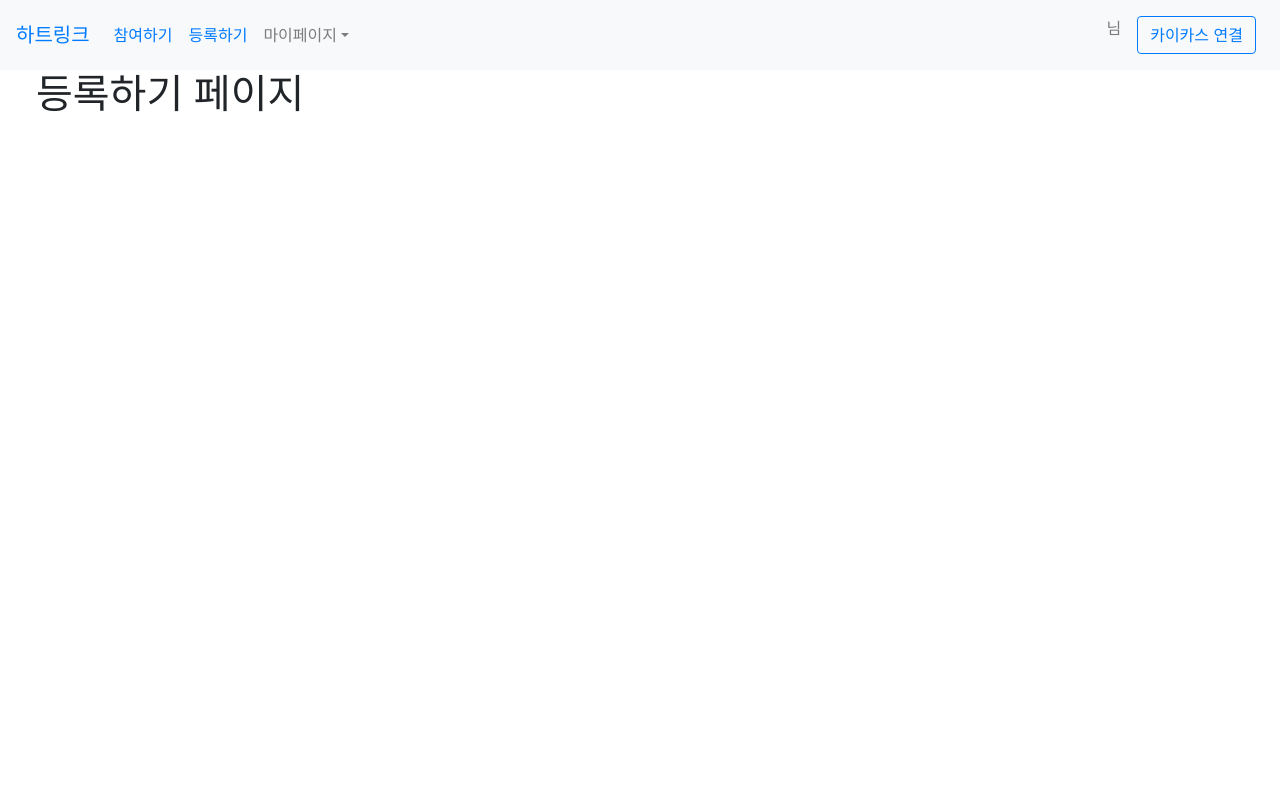
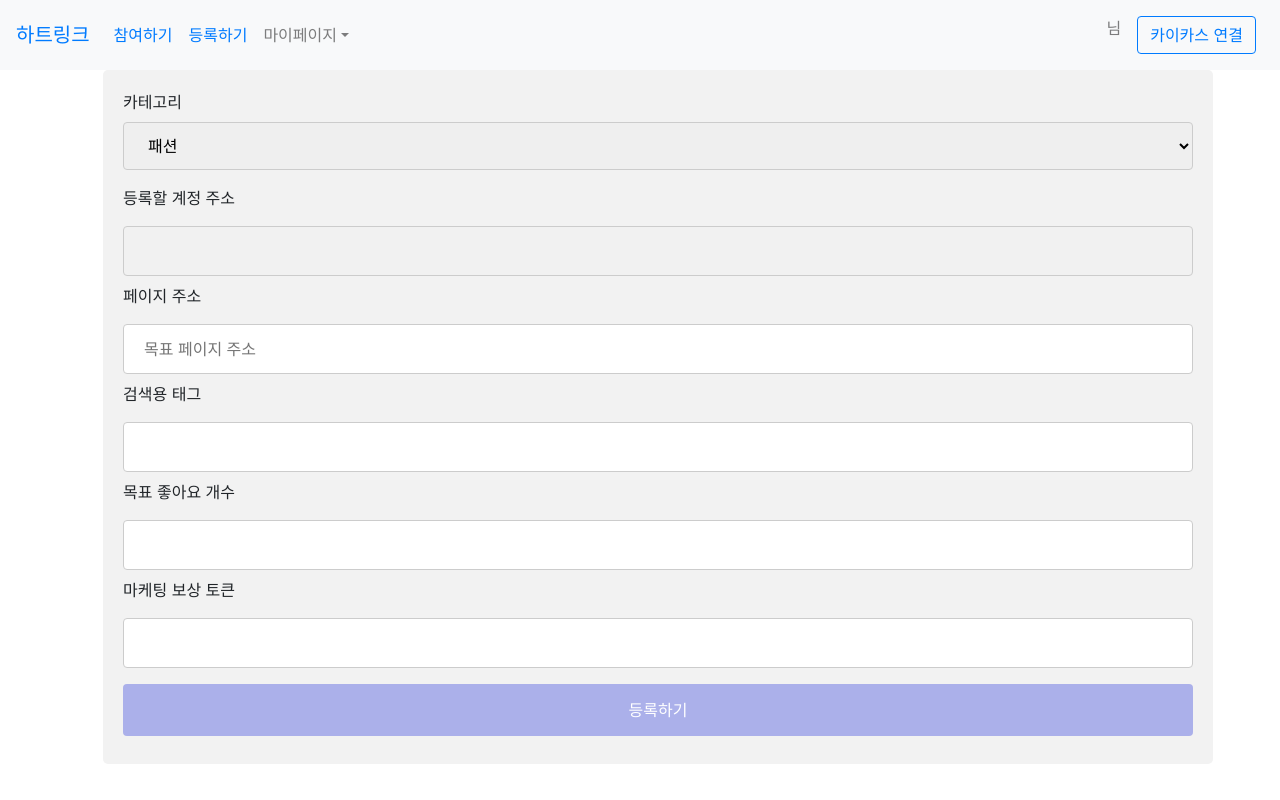
Before and after one commit to hammer-kaytn/front_poc, a React (Create React App) app: page /register in a window 1280 px wide. Built offline with nearby package versions, Linux system fonts and the light colour scheme; what caver-js would draw is missing.

Commit message:
[jin] 등록하기 구현 to 몽고db

```diff
--- a/src/App.scss
+++ b/src/App.scss
@@ -196,6 +196,10 @@ html {
   margin-top: 3em;
 }
 
+.margin-bottom-1e {
+  margin-bottom: 1em;
+}
+
 .margin-left-1e {
   margin-left: 1em;
 }
--- a/src/components/Header.js
+++ b/src/components/Header.js
@@ -17,6 +17,7 @@ import Participate from "./Participate";
 import Register from "./Register";
 import Mymission from "./mission/Mymission";
 import Mysns from "./sns/Mysns";
+
 import Switch from "react-bootstrap/esm/Switch";
 
 const DEPLOYED_ADDRESS = config.DEPLOYED_ADDRESS;
@@ -169,6 +170,7 @@ class App extends Component {
                 />
               )}
             />
+
             {/* <Redirect path="*" to="/" /> */}
           </Switch>
         </Router>
--- a/src/components/Register.js
+++ b/src/components/Register.js
@@ -1,11 +1,140 @@
-import React from "react";
+import React, { useState, useEffect, useCallback } from "react";
+import caver from "../klaytn/caver";
+import { Container, Row, Col } from "reactstrap";
+import "./Register.scss";
+import * as config from "../config";
+
+const DEPLOYED_ADDRESS = config.DEPLOYED_ADDRESS;
+const DEPLOYED_ABI = config.DEPLOYED_ABI;
 
 const Register = ({ address }) => {
+  const axios = require("axios");
+  const [category, setCategory] = useState("fashion");
+  const [page, setPage] = useState("");
+  const [tag, setTag] = useState("");
+  const [goal, setGoal] = useState("");
+  const [reward, setReward] = useState("");
+
+  const onCategory = useCallback((e) => {
+    setCategory(e.target.value);
+  });
+
+  const onPage = useCallback((e) => {
+    setPage(e.target.value);
+  });
+
+  const onTag = useCallback((e) => {
+    setTag(e.target.value);
+  });
+
+  const onGoal = useCallback((e) => {
+    setGoal(e.target.value);
+  });
+
+  const onReward = useCallback((e) => {
+    setReward(e.target.value);
+  });
+
+  // const missionRegisterTransaction = () => {
+  //   const { from, value, gas } = this.state;
+  //   this.stakingContract.methods
+  //     .staking()
+  //     .send({
+  //       from,
+  //       gas,
+  //       value: caver.utils.toPeb(value, "KLAY"),
+  //     })
+  //     .on("transactionHash", (transactionHash) => {
+  //       console.log("txHash", transactionHash);
+  //       this.setState({ txHash: transactionHash });
+  //     })
+  //     .on("receipt", (receipt) => {
+  //       console.log("receipt", receipt);
+  //       this.setState({ receipt: JSON.stringify(receipt) });
+  //       document.location.href = "/mypage/token/";
+  //     })
+  //     .on("error", (error) => {
+  //       console.log("error", error);
+  //       this.setState({ error: error.message });
+  //     });
+  // };
+
+  const onSubmit = useCallback((e) => {
+    const obj = {
+      category: category,
+      account: address,
+      page: page,
+      tag: tag,
+      goal: goal,
+      reward: reward,
+    };
+    console.log(obj);
+
+    axios.post("http://localhost:5000/api/mission", obj).then(
+      (res) => console.log(res.data),
+      alert("정상적으로 등록 되었습니다")
+      //document.location.href = "/mypage/mysns/";
+    );
+    //e.preventDefault();
+  });
   return (
-    <div>
-      <h1>등록하기 페이지</h1>
-      {address}
-    </div>
+    <Container>
+      <div className="register">
+        <form onSubmit={onSubmit}>
+          <label>카테고리</label>
+          <select
+            id="category"
+            name="category"
+            className="margin-bottom-1e"
+            onChange={onCategory}
+          >
+            <option value="fashion">패션</option>
+            <option value="it">IT</option>
+            <option value="food">음식</option>
+          </select>
+
+          <label for="account">등록할 계정 주소</label>
+          <input required disabled type="text" value={address}></input>
+
+          <label for="page">페이지 주소</label>
+          <input
+            required
+            type="text"
+            placeholder="목표 페이지 주소"
+            onChange={onPage}
+          ></input>
+
+          <label for="lname">검색용 태그</label>
+          <input
+            required
+            type="text"
+            id="tag"
+            name="tag"
+            onChange={onTag}
+          ></input>
+
+          <label for="lname">목표 좋아요 개수</label>
+          <input
+            required
+            type="number"
+            id="goal"
+            name="goal"
+            onChange={onGoal}
+          ></input>
+
+          <label for="lname">마케팅 보상 토큰</label>
+          <input
+            required
+            type="number"
+            id="reward"
+            name="reward"
+            onChange={onReward}
+          ></input>
+
+          <input type="submit" value="등록하기"></input>
+        </form>
+      </div>
+    </Container>
   );
 };
 
--- /dev/null
+++ b/src/components/Register.scss
@@ -0,0 +1,42 @@
+input[type="text"],
+select {
+  width: 100%;
+  padding: 12px 20px;
+  margin: 8px 0;
+  display: inline-block;
+  border: 1px solid #ccc;
+  border-radius: 4px;
+  box-sizing: border-box;
+}
+
+input[type="number"],
+select {
+  width: 100%;
+  padding: 12px 20px;
+  margin: 8px 0;
+  display: inline-block;
+  border: 1px solid #ccc;
+  border-radius: 4px;
+  box-sizing: border-box;
+}
+
+input[type="submit"] {
+  width: 100%;
+  background-color: #abb0ea;
+  color: white;
+  padding: 14px 20px;
+  margin: 8px 0;
+  border: none;
+  border-radius: 4px;
+  cursor: pointer;
+}
+
+input[type="submit"]:hover {
+  background-color: #7f87e0;
+}
+
+.register {
+  border-radius: 5px;
+  background-color: #f2f2f2;
+  padding: 20px;
+}
--- a/src/components/sns/Mysns.js
+++ b/src/components/sns/Mysns.js
@@ -24,8 +24,8 @@ const Mysns = ({ address, balance, tokenSymbol, tokenBalance }) => {
       snsAccount: snsAccount,
     };
     axios.post("http://localhost:5000/api/accounts", obj).then(
-      (res) => console.log(res.data),
-      <Redirect to="/mypage/mysns" />
+      (res) => console.log(res.data)
+      //<Redirect to="/participate" />
       //document.location.href = "/mypage/mysns/";
     );
     //e.preventDefault();
@@ -37,9 +37,9 @@ const Mysns = ({ address, balance, tokenSymbol, tokenBalance }) => {
       snsAccount: snsAccount,
     };
     axios.post("http://localhost:5000/api/accounts/update", obj).then(
-      (res) => console.log(res.data),
+      (res) => console.log(res.data)
 
-      <Redirect to="/participate" />
+      //<Redirect to="/participate" />
     );
     //e.preventDefault();
   });
@@ -55,7 +55,7 @@ const Mysns = ({ address, balance, tokenSymbol, tokenBalance }) => {
         `http://localhost:5000/api/accounts/${address}`
       );
       setAccounts(response.data);
-      console.log(accounts);
+      // console.log(accounts);
     } catch (e) {
       setError(e);
     }
@@ -64,7 +64,7 @@ const Mysns = ({ address, balance, tokenSymbol, tokenBalance }) => {
 
   useEffect(() => {
     fetchAccounts();
-  }, []);
+  }, [address]);
 
   if (loading) return <div>로딩중..</div>;
   if (error)
--- a/src/components/sns/Mysns.scss
+++ b/src/components/sns/Mysns.scss
@@ -9,3 +9,7 @@
   display: inline-block;
   font-size: 16px;
 }
+
+.button:hover {
+  background-color: #7f87e0;
+}
--- a/src/components/token/BuyToken.js
+++ b/src/components/token/BuyToken.js
@@ -56,11 +56,15 @@ class BuyToken extends Component {
         console.log("txHash", transactionHash);
         this.setState({ txHash: transactionHash });
       })
-      .on("receipt", (receipt) => {
-        console.log("receipt", receipt);
-        this.setState({ receipt: JSON.stringify(receipt) });
-        document.location.href = "/mypage/token/";
-      })
+      .on(
+        "receipt",
+        (receipt) => (
+          console.log("receipt", receipt),
+          this.setState({ receipt: JSON.stringify(receipt) }),
+          (document.location.href = "/mypage/mysns")
+          // <Redirect to="/result" />
+        )
+      )
       .on("error", (error) => {
         console.log("error", error);
         this.setState({ error: error.message });
```
